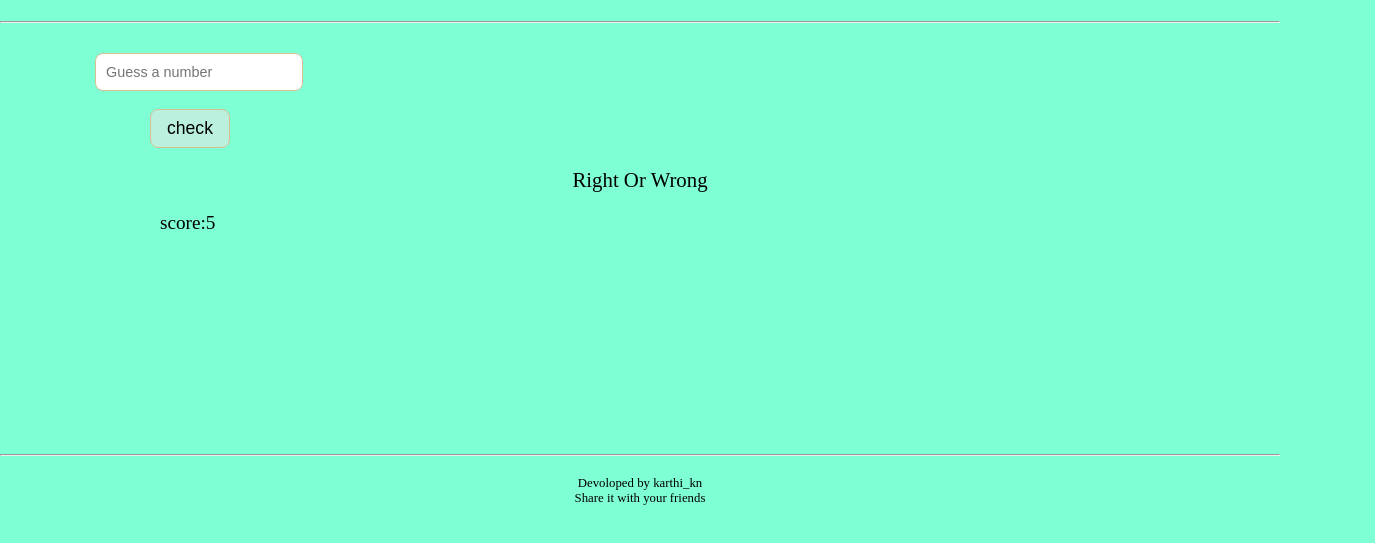
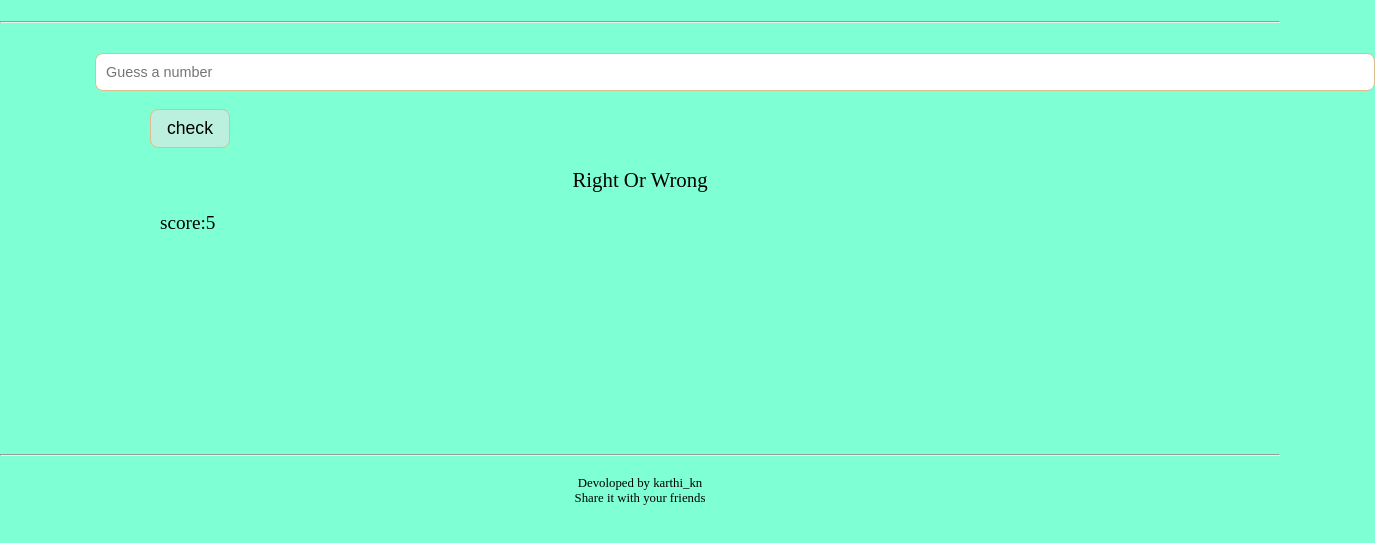
Before and after one commit to karthikn-7/guessgame, a plain HTML site: page index.html in a window 1280 px wide. Shown: the part 43-586 px from the top of the page, 1375 px wide, since content can reach past the window. Drawn offline with Linux system fonts and the light colour scheme.

Commit message:
Update style.css

```diff
--- a/style.css
+++ b/style.css
@@ -30,7 +30,8 @@ input{
     border:1px solid rgb(221, 188, 145) ;
     border-radius: 8px;
     padding: 10px;
-
+     width: 100%;
+    box-sizing:border-box
 }
 button{
     position: relative;
```
